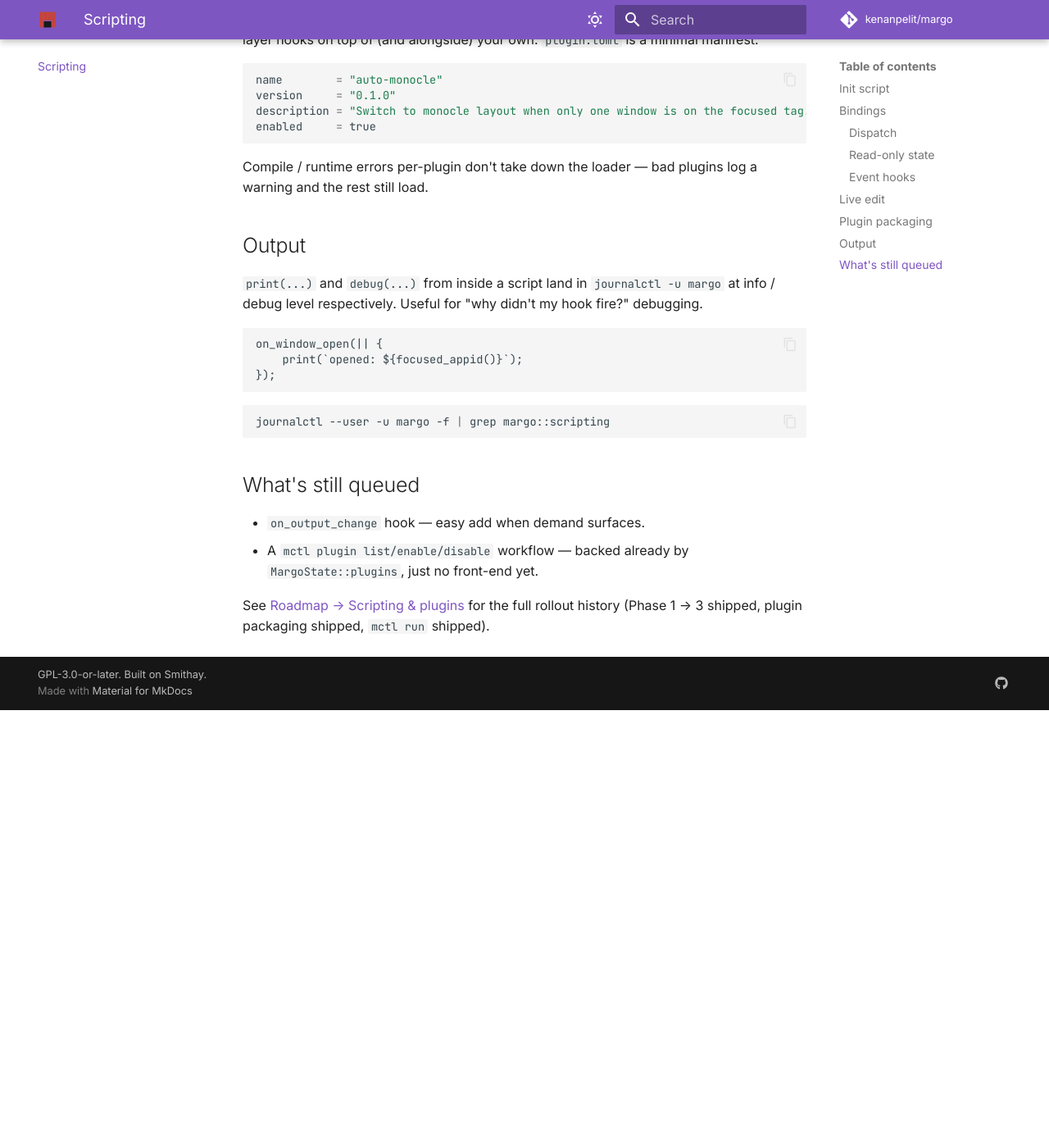
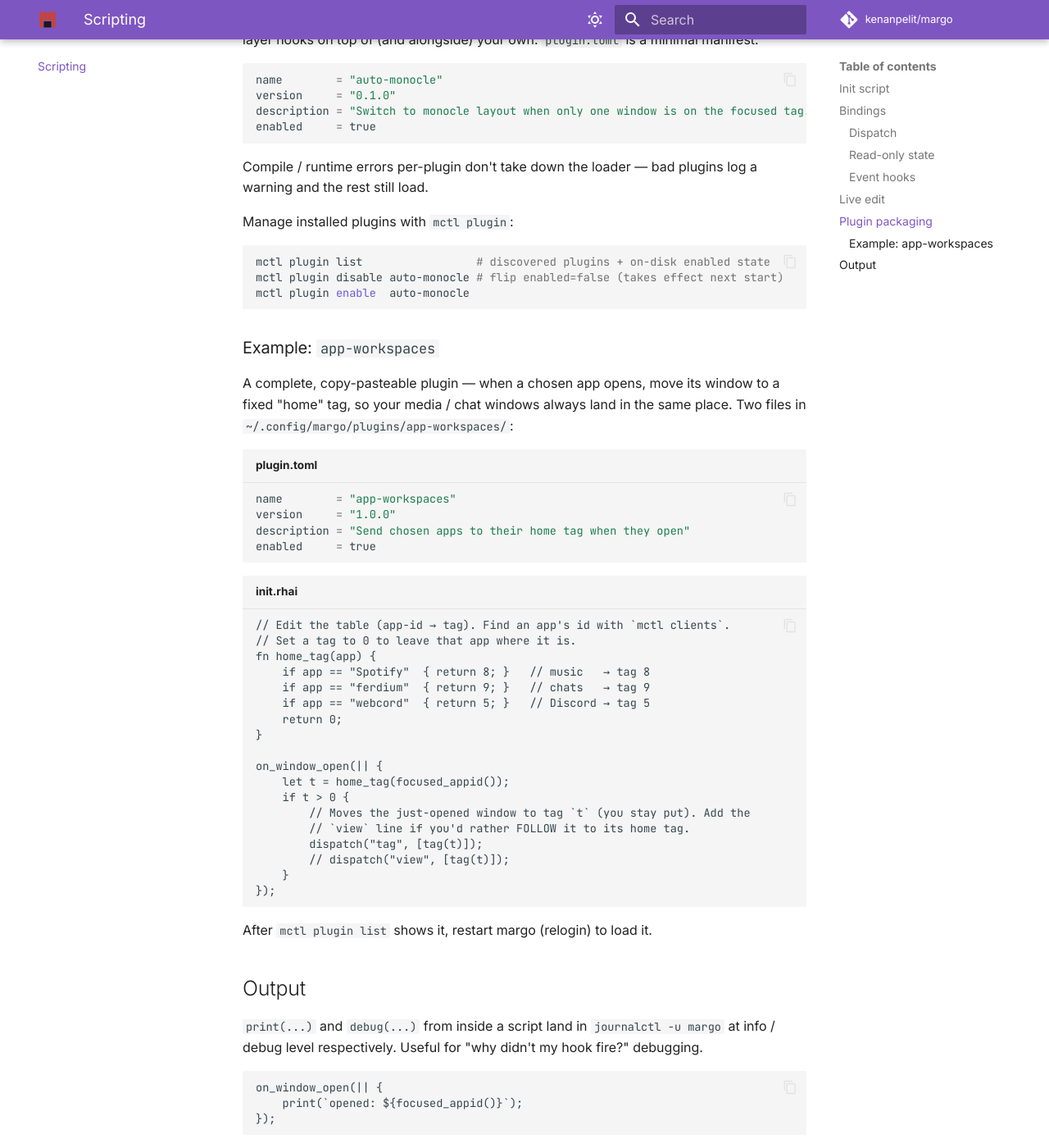
Before and after one commit to kenanpelit/margo, an MkDocs documentation site: the page built from docs/scripting.md, in a window 1280 px wide and 1400 px high, scrolled down 2535 px. Shown: the whole window at 82% size. Built offline with MkDocs 1.6.1 and Material for MkDocs 9.7.7, drawn with Linux system fonts in a browser that asks for light colours; comment, search, counter and statistics services are not loaded; before the commit the page ends 3401 px from its top, so only the background shows below that; some of the changed text lies outside the part shown.

Commit message:
docs(scripting): document mctl plugin + a complete example plugin (app-workspaces)
The Plugin packaging section now shows the shipped mctl plugin
list/enable/disable workflow and a full copy-pasteable example plugin —
app-workspaces (app-id → home tag on open) — with both plugin.toml +
init.rhai. Also ships it under margo/examples/plugins/ as a real, installable
example, and drops the stale 'mctl plugin / on_output_change still queued'
note (both shipped).

Co-Authored-By: Claude Opus 4.8 <noreply@anthropic.com>

````diff
--- a/docs/scripting.md
+++ b/docs/scripting.md
@@ -103,6 +103,50 @@ enabled     = true
 
 Compile / runtime errors per-plugin don't take down the loader — bad plugins log a warning and the rest still load.
 
+Manage installed plugins with `mctl plugin`:
+
+```bash
+mctl plugin list                 # discovered plugins + on-disk enabled state
+mctl plugin disable auto-monocle # flip enabled=false (takes effect next start)
+mctl plugin enable  auto-monocle
+```
+
+### Example: `app-workspaces`
+
+A complete, copy-pasteable plugin — when a chosen app opens, move its window
+to a fixed "home" tag, so your media / chat windows always land in the same
+place. Two files in `~/.config/margo/plugins/app-workspaces/`:
+
+```toml title="plugin.toml"
+name        = "app-workspaces"
+version     = "1.0.0"
+description = "Send chosen apps to their home tag when they open"
+enabled     = true
+```
+
+```rhai title="init.rhai"
+// Edit the table (app-id → tag). Find an app's id with `mctl clients`.
+// Set a tag to 0 to leave that app where it is.
+fn home_tag(app) {
+    if app == "Spotify"  { return 8; }   // music   → tag 8
+    if app == "ferdium"  { return 9; }   // chats   → tag 9
+    if app == "webcord"  { return 5; }   // Discord → tag 5
+    return 0;
+}
+
+on_window_open(|| {
+    let t = home_tag(focused_appid());
+    if t > 0 {
+        // Moves the just-opened window to tag `t` (you stay put). Add the
+        // `view` line if you'd rather FOLLOW it to its home tag.
+        dispatch("tag", [tag(t)]);
+        // dispatch("view", [tag(t)]);
+    }
+});
+```
+
+After `mctl plugin list` shows it, restart margo (relogin) to load it.
+
 ## Output
 
 `print(...)` and `debug(...)` from inside a script land in `journalctl -u margo` at info / debug level respectively. Useful for "why didn't my hook fire?" debugging.
@@ -117,9 +161,4 @@ on_window_open(|| {
 journalctl --user -u margo -f | grep margo::scripting
 ```
 
-## What's still queued
-
-- `on_output_change` hook — easy add when demand surfaces.
-- A `mctl plugin list/enable/disable` workflow — backed already by `MargoState::plugins`, just no front-end yet.
-
-See [Roadmap → Scripting & plugins](roadmap.md#7-scripting--plugins) for the full rollout history (Phase 1 → 3 shipped, plugin packaging shipped, `mctl run` shipped).
+See [Roadmap → Scripting & plugins](roadmap.md#7-scripting--plugins) for the full rollout history (Phase 1 → 3 shipped, plugin packaging shipped, `mctl run` + `mctl plugin list/enable/disable` shipped, `on_output_change` shipped).
````
Also changed, not shown: 2 other files.
